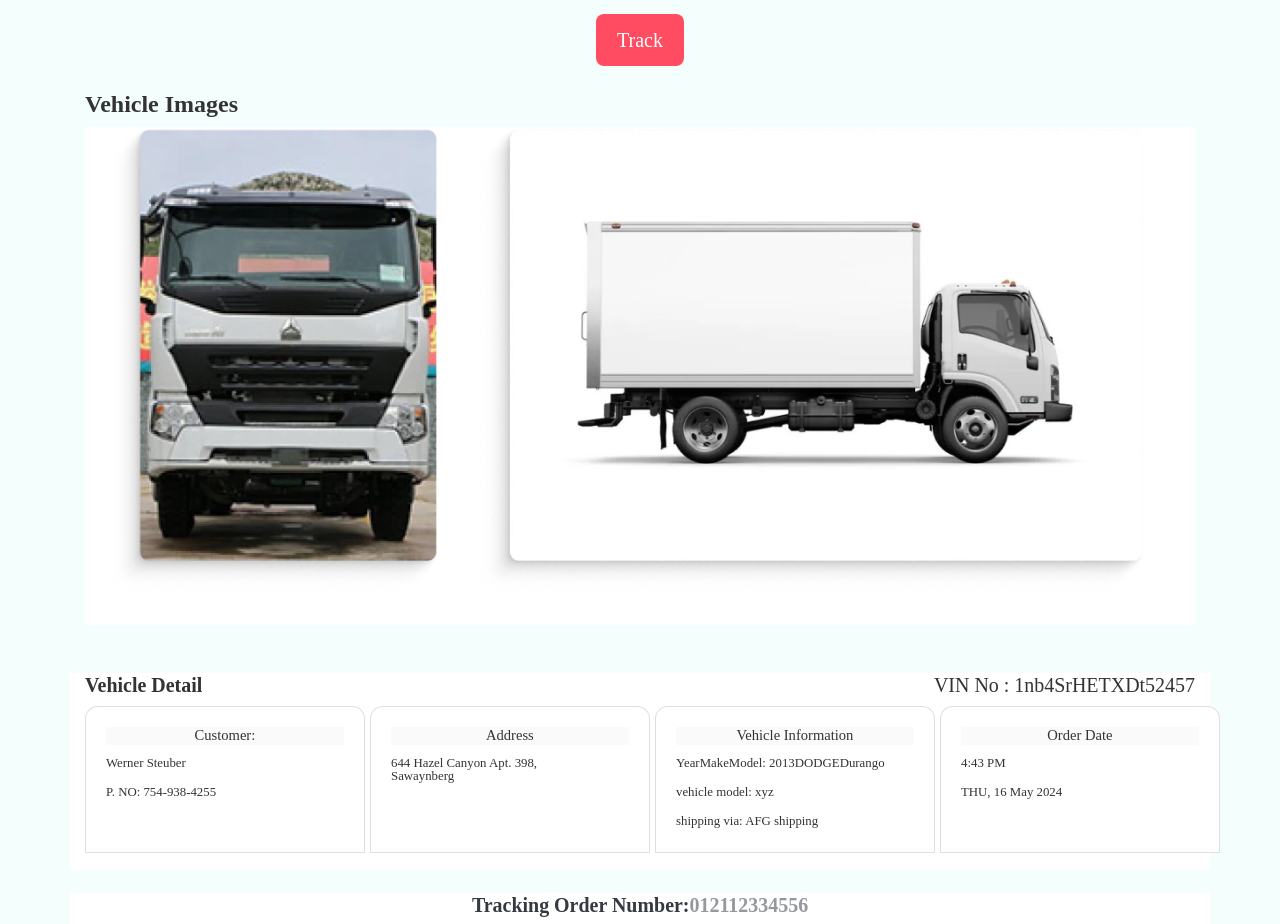
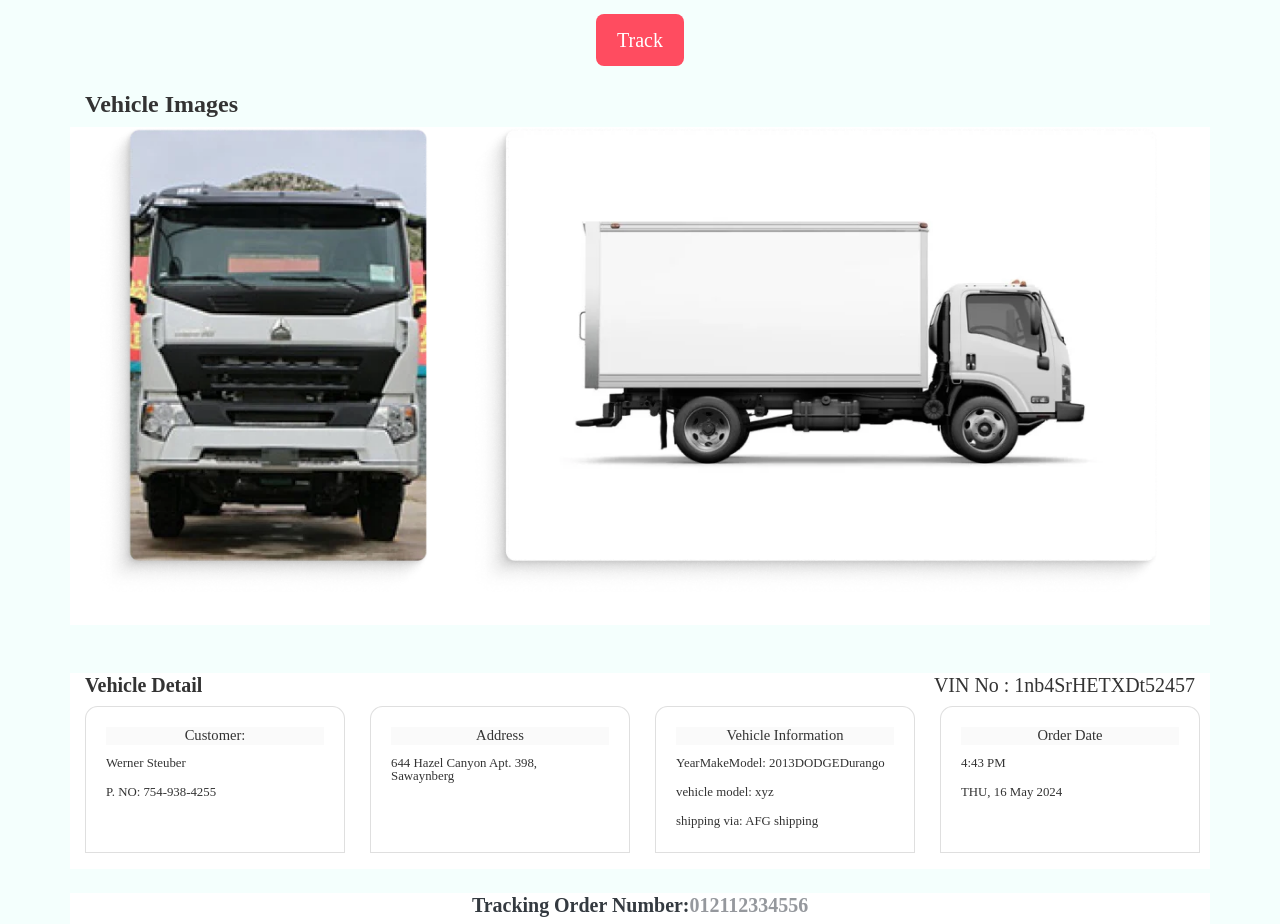
Before and after one commit to uneebmalik99/AFGFrontEnd, a Vue app: page /tracking in a window 1280 px wide. Shown: the part 783-1707 px from the top of the page. Built offline with nearby package versions, Linux system fonts and the light colour scheme.

Commit message:
New Changes
Changes in Tracking page

```diff
--- a/src/components/Trackingpage.vue
+++ b/src/components/Trackingpage.vue
@@ -37,7 +37,7 @@
 
         <div class="container">
             <h2 class="mt-4">Vehicle Images</h2>
-            <div class="row1">
+            <div class="row" style="background-color: #FFFFFF;">
                 <div class="col-12 col-md-4 mb-4">
                     <div class="image-container">
                         <img src="../assets/truck1.webp" alt="Vehicle Front" class="img-fluid ">
@@ -288,11 +288,6 @@ h2 {
     background: #f4fffd;
 
 }
-.row1{
-    background: #FFFFFF;
-    display: flex;
-}
-
 
 .img1-fluid {
     width: 95%;
@@ -317,7 +312,7 @@ h2 {
 }
 
 .card {
-    width: 279.81px;
+    width: 260px;
     height: 147.65px;
     gap: 0px;
     border-radius: 12.76px 12.76px 0px 0px;
```
